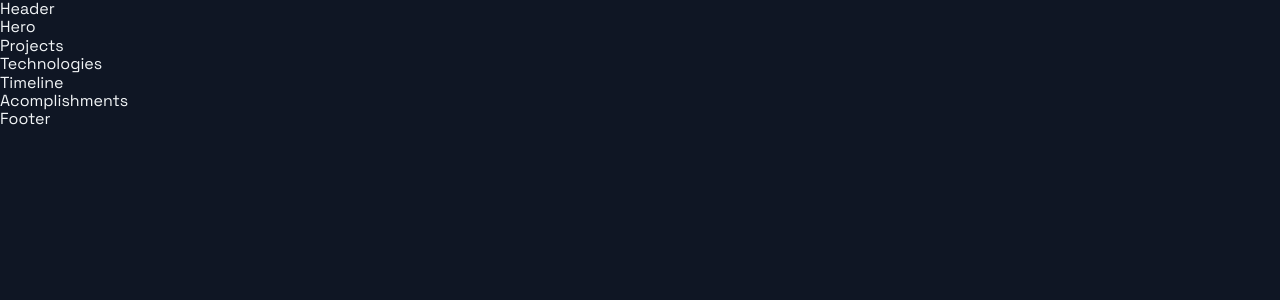
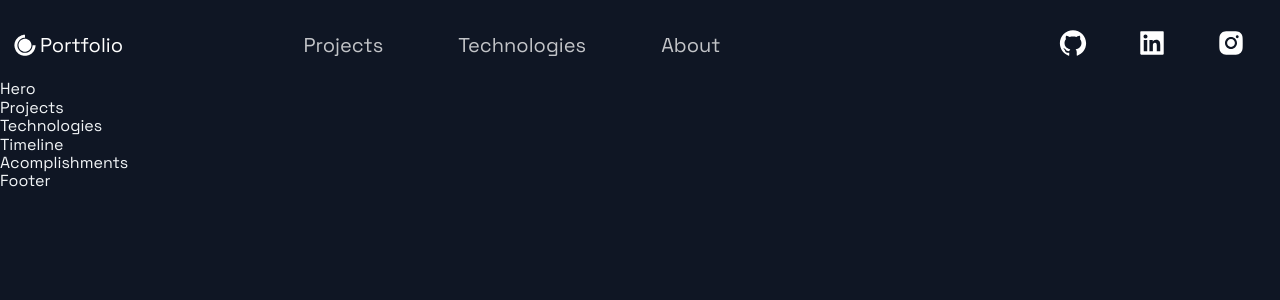
Before and after one commit to ifelipesilva/portfolio_website, a Next.js app: page / in a window 1280 px wide. Shown: the top 300 px of the page. Built offline with nearby package versions, Linux system fonts and the light colour scheme.

Commit message:
header section

```diff
--- a/src/components/Header/Header.js
+++ b/src/components/Header/Header.js
@@ -1,14 +1,70 @@
-import Link from 'next/link';
-import React from 'react';
-import { AiFillGithub, AiFillInstagram, AiFillLinkedin } from 'react-icons/ai';
-import { DiCssdeck } from 'react-icons/di';
+import Link from 'next/link'
+import React from 'react'
+import { AiFillGithub, AiFillInstagram, AiFillLinkedin } from 'react-icons/ai'
+import { DiCssdeck } from 'react-icons/di'
 
-import { Container, Div1, Div2, Div3, NavLink, SocialIcons } from './HeaderStyles';
+import {
+  Container,
+  Div1,
+  Div2,
+  Div3,
+  NavLink,
+  SocialIcons,
+  Span
+} from './HeaderStyles'
 
-const Header = () =>  (
-  <div>
-    Header
-  </div>
-);
+const Header = () => (
+  <Container>
+    <Div1>
+      <Link href="/">
+        <a
+          style={{
+            display: 'flex',
+            alignItems: 'center',
+            color: 'white',
+            marginBottom: '20'
+          }}
+        >
+          <DiCssdeck size="3rem" /> <Span>Portfolio</Span>
+        </a>
+      </Link>
+    </Div1>
+    <Div2>
+      <li>
+        <Link href="#projects">
+          <NavLink>Projects</NavLink>
+        </Link>
+      </li>
+      <li>
+        <Link href="#tech">
+          <NavLink>Technologies</NavLink>
+        </Link>
+      </li>
+      <li>
+        <Link href="#about">
+          <NavLink>About</NavLink>
+        </Link>
+      </li>
+    </Div2>
 
-export default Header;
+    <Div3>
+      <SocialIcons href="https://github.com/ifelipesilva" target="_blank">
+        <AiFillGithub size="3rem" />
+      </SocialIcons>
+      <SocialIcons
+        href="https://www.linkedin.com/in/ifelipesilva/"
+        target="_blank"
+      >
+        <AiFillLinkedin size="3rem" />
+      </SocialIcons>
+      <SocialIcons
+        href="https://www.instagram.com/ifelipe.silva/"
+        target="_blank"
+      >
+        <AiFillInstagram size="3rem" />
+      </SocialIcons>
+    </Div3>
+  </Container>
+)
+
+export default Header
--- a/src/components/Header/HeaderStyles.js
+++ b/src/components/Header/HeaderStyles.js
@@ -1,5 +1,5 @@
-import { IoIosArrowDropdown } from 'react-icons/io';
-import styled from 'styled-components';
+import { IoIosArrowDropdown } from 'react-icons/io'
+import styled from 'styled-components'
 
 export const Container = styled.div`
   display: grid;
@@ -8,42 +8,48 @@
   grid-column-gap: 2rem;
   padding: 1rem;
   padding-top: 2rem;
+  align-items: center;
 
-  @media ${(props) => props.theme.breakpoints.sm} {
+  @media ${props => props.theme.breakpoints.sm} {
     display: grid;
     grid-template-columns: repeat(5, 1fr);
     grid-template-rows: repeat(2, 60px);
     grid-column-gap: 0.5rem;
     grid-row-gap: 0.5rem;
   }
-`;
+`
+
+export const Span = styled.span`
+  font-size: 2rem;
+`
+
 export const Div1 = styled.div`
   grid-area: 1 / 1 / 2 / 2;
   display: flex;
   flex-direction: row;
   align-content: center;
-  @media ${(props) => props.theme.breakpoints.sm} {
+  @media ${props => props.theme.breakpoints.sm} {
     grid-area: 1 / 1 / 2 / 3;
   }
-`;
+`
 export const Div2 = styled.div`
   grid-area: 1 / 2 / 2 / 4;
   display: flex;
   justify-content: space-around;
-  @media ${(props) => props.theme.breakpoints.sm} {
+  @media ${props => props.theme.breakpoints.sm} {
     grid-area: 2 / 2 / 3 / 5;
   }
-`;
+`
 export const Div3 = styled.div`
   grid-area: 1 / 5 / 2 / 6;
   display: flex;
   justify-content: space-around;
   align-items: center;
-  @media ${(props) => props.theme.breakpoints.sm} {
+  @media ${props => props.theme.breakpoints.sm} {
     align-items: center;
     grid-area: 1 / 4 / 2 / 6;
   }
-`;
+`
 
 // Navigation Links
 export const NavLink = styled.a`
@@ -56,10 +62,10 @@
     opacity: 1;
     cursor: pointer;
   }
-  @media ${(props) => props.theme.breakpoints.sm} {
+  @media ${props => props.theme.breakpoints.sm} {
     padding: 0.5rem;
   }
-`;
+`
 
 /// DropDown Contact
 export const ContactDropDown = styled.button`
@@ -81,13 +87,13 @@
     color: #fff;
   }
 
-  @media ${(props) => props.theme.breakpoints.sm} {
+  @media ${props => props.theme.breakpoints.sm} {
     padding: 0.4rem 0;
   }
-  @media ${(props) => props.theme.breakpoints.md} {
+  @media ${props => props.theme.breakpoints.md} {
     padding: 0;
   }
-`;
+`
 
 export const NavProductsIcon = styled(IoIosArrowDropdown)`
   margin-left: 8px;
@@ -101,24 +107,22 @@
     opacity: 1;
   }
 
-  @media ${(props) => props.theme.breakpoints.sm} {
+  @media ${props => props.theme.breakpoints.sm} {
     margin: 2px 0 0 2px;
     width: 15px;
   }
-`;
-
+`
 
 // Social Icons
 
 export const SocialIcons = styled.a`
-transition: 0.3s ease;
-color: white;
-border-radius: 50px;
+  transition: 0.3s ease;
+  color: white;
+  border-radius: 50px;
   padding: 8px;
-&:hover {
+  &:hover {
     background-color: #212d45;
     transform: scale(1.2);
     cursor: pointer;
-
   }
 `
```
Also changed, not shown: src/themes/default.js (+8 -8 lines).
